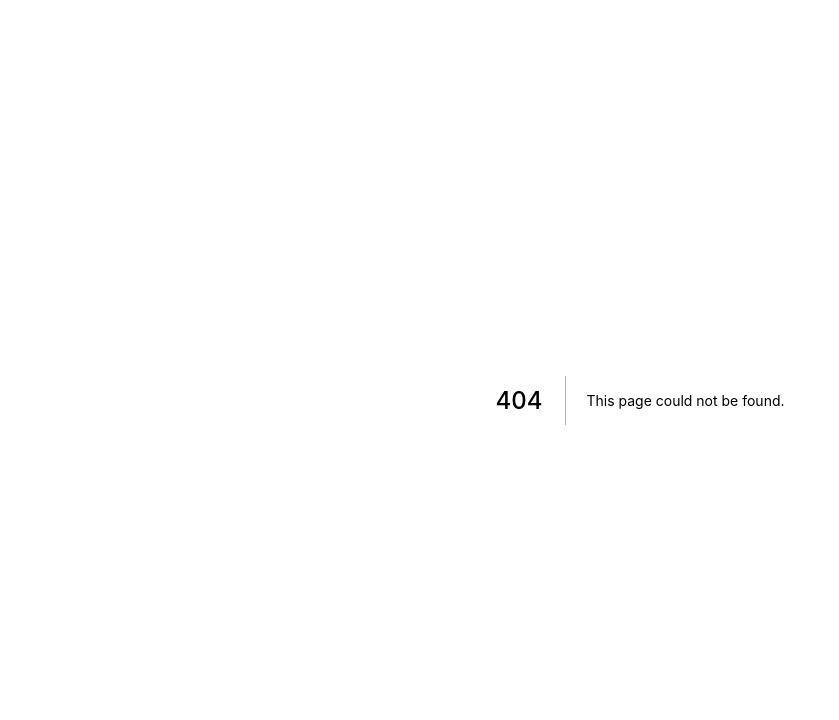
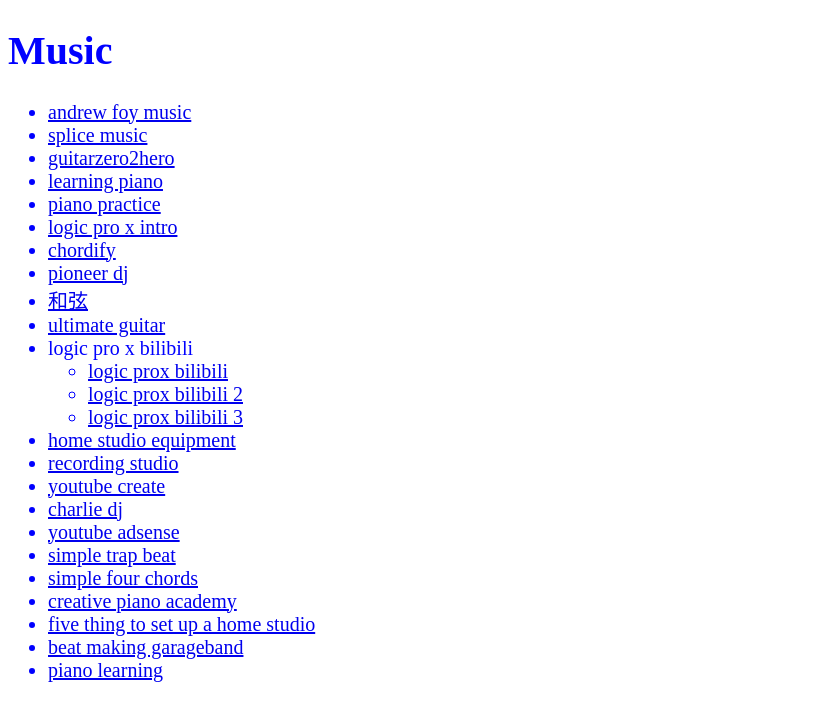
Before and after one commit to weikee94/next-ssr, a Next.js app: page /music in a window 1280 px wide. Before the commit this address had no page. Shown: the top 720 px of the page, without its empty margins (0-839 px from the left). Built offline with nearby package versions, Linux system fonts and the light colour scheme.

Commit message:
update browser link

```diff
--- a/pages/index.js
+++ b/pages/index.js
@@ -35,6 +35,10 @@
     <Link href="/tools">
       <button>Tools</button>
     </Link>
+    <Link href="/music">
+      <button>Music</button>
+    </Link>
+    <a href="https://www.youtube.com/watch?v=W94GFCv00A0">tech design</a>
   </div>
 );
 
--- /dev/null
+++ b/pages/music.js
@@ -0,0 +1,122 @@
+import Link from "next/link";
+
+const Music = () => {
+  return (
+    <div style={{ fontSize: "20px", color: "blue" }}>
+      <h1>Music</h1>
+      <ul>
+        <li>
+          <a href="https://www.youtube.com/watch?v=Di7enEztOdg">
+            andrew foy music
+          </a>
+        </li>
+        <li>
+          <a href="https://splice.com/">splice music</a>
+        </li>
+        <li>
+          <a href="https://guitarzero2hero.com/premium">guitarzero2hero</a>
+        </li>
+        <li>
+          <a href="https://zhuanlan.zhihu.com/p/32592854">learning piano</a>
+        </li>
+        <li>
+          <a href="http://anthelionmusic.com/poppiano/">piano practice</a>
+        </li>
+        <li>
+          <a href="https://hahow.in/courses/5ba3388d6971da001ea5babe/main">
+            logic pro x intro
+          </a>
+        </li>
+        <li>
+          <a href="https://chordify.net/chords/wang-yi-tai-mu-bu-zhuan-jing-gao-yin-zhi-dong-tai-ge-ci-banmv-zhong-guo-xin-shuo-chang-eddie-music-s">
+            chordify
+          </a>
+        </li>
+        <li>
+          <a href="https://www.youtube.com/watch?v=NC0Eeu358oY">pioneer dj</a>
+        </li>
+        <li>
+          <a href="https://liswei.com/tw/8-chord-progressions/">和弦</a>
+        </li>
+        <li>
+          <a href="https://tabs.ultimate-guitar.com/tab/lauv/superhero_chords_2460502">
+            ultimate guitar
+          </a>
+        </li>
+        <li>
+          logic pro x bilibili
+          <ul>
+            <li>
+              <a href="https://www.bilibili.com/video/av5462381/">
+                logic prox bilibili
+              </a>
+            </li>
+            <li>
+              <a href="https://www.bilibili.com/video/av23396673/?p=95">
+                logic prox bilibili 2
+              </a>
+            </li>
+            <li>
+              <a href="https://www.bilibili.com/video/av12186943/">
+                logic prox bilibili 3
+              </a>
+            </li>
+          </ul>
+        </li>
+        <li>
+          <a href="https://www.youtube.com/watch?v=K9OUuF01clI">
+            home studio equipment
+          </a>
+        </li>
+        <li>
+          <a href="https://www.youtube.com/watch?v=90hxZrQagAU">
+            recording studio
+          </a>
+        </li>
+        <li>
+          <a href="https://www.youtube.com/watch?v=O3f82h6ekrY&t=555s">
+            youtube create
+          </a>
+        </li>
+        <li>
+          <a href="https://www.youtube.com/watch?v=9Stg-zfilO4">charlie dj</a>
+        </li>
+        <li>
+          <a href="https://www.youtube.com/watch?v=xsd-QxIk0fM">
+            youtube adsense
+          </a>
+        </li>
+        <li>
+          <a href="https://m.youtube.com/watch?v=ebYzZEUID7U">
+            simple trap beat
+          </a>
+        </li>
+        <li>
+          <a href="https://www.youtube.com/watch?v=B7H7lOxnDQk">
+            simple four chords
+          </a>
+        </li>
+        <li>
+          <a href="https://www.youtube.com/watch?v=tQh3-WBzaKY">
+            creative piano academy
+          </a>
+        </li>
+        <li>
+          <a href="https://www.youtube.com/watch?v=ez0q_q21aqM">
+            five thing to set up a home studio
+          </a>
+        </li>
+        <li>
+          <a href="https://www.youtube.com/watch?v=9mB9od2ZLEg">
+            beat making garageband
+          </a>
+        </li>
+        <li>
+          <a href="https://www.jianshu.com/p/1bd753f06587">piano learning</a>
+        </li>
+      </ul>
+    </div>
+  );
+};
+
+export default Music;
--- a/pages/tools.js
+++ b/pages/tools.js
@@ -10,6 +10,11 @@
             好用工具
           </a>
         </li>
+        <li>
+          <a href="https://www.fotojet.com/tw/apps/?entry=design">
+            icon designs
+          </a>
+        </li>
       </ul>
     </div>
   );
```
Also changed, not shown: pages/learning.js (+118 -0 lines).
